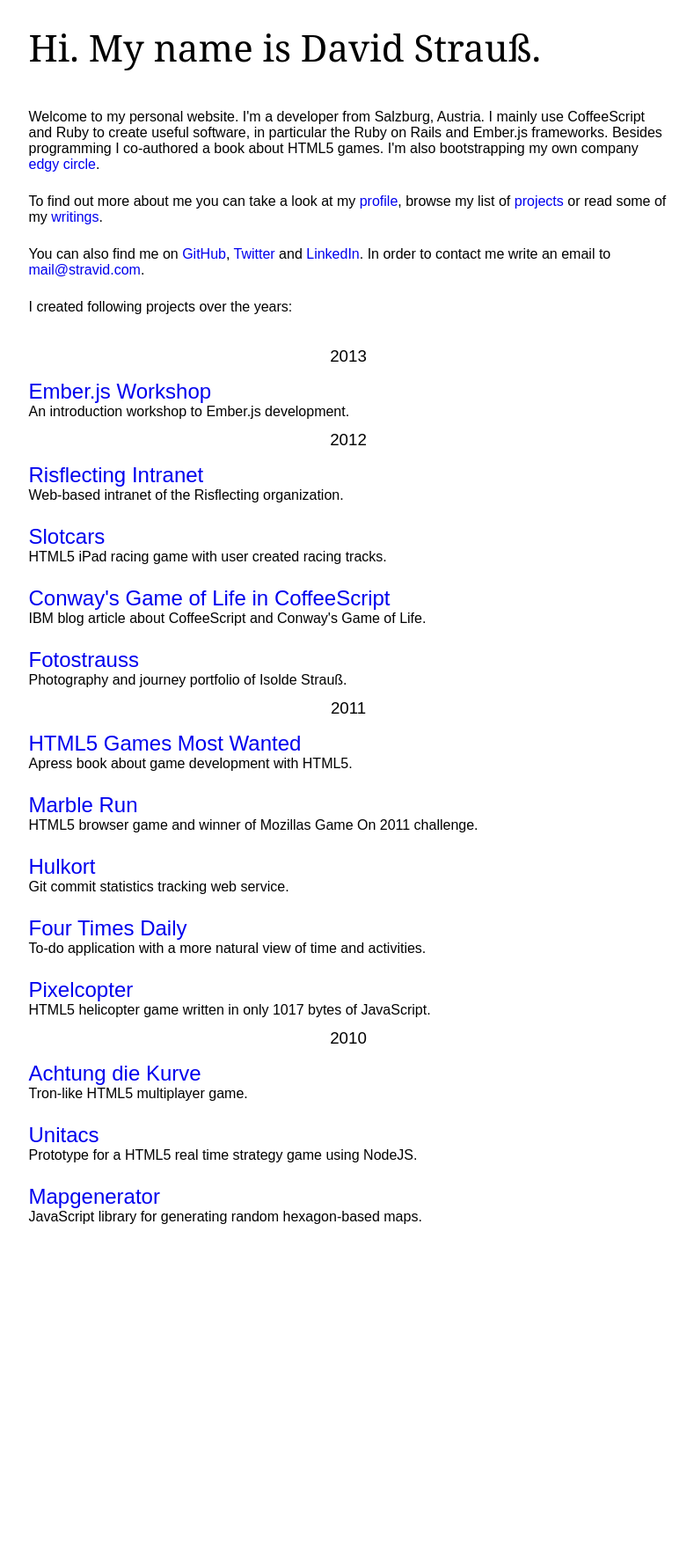
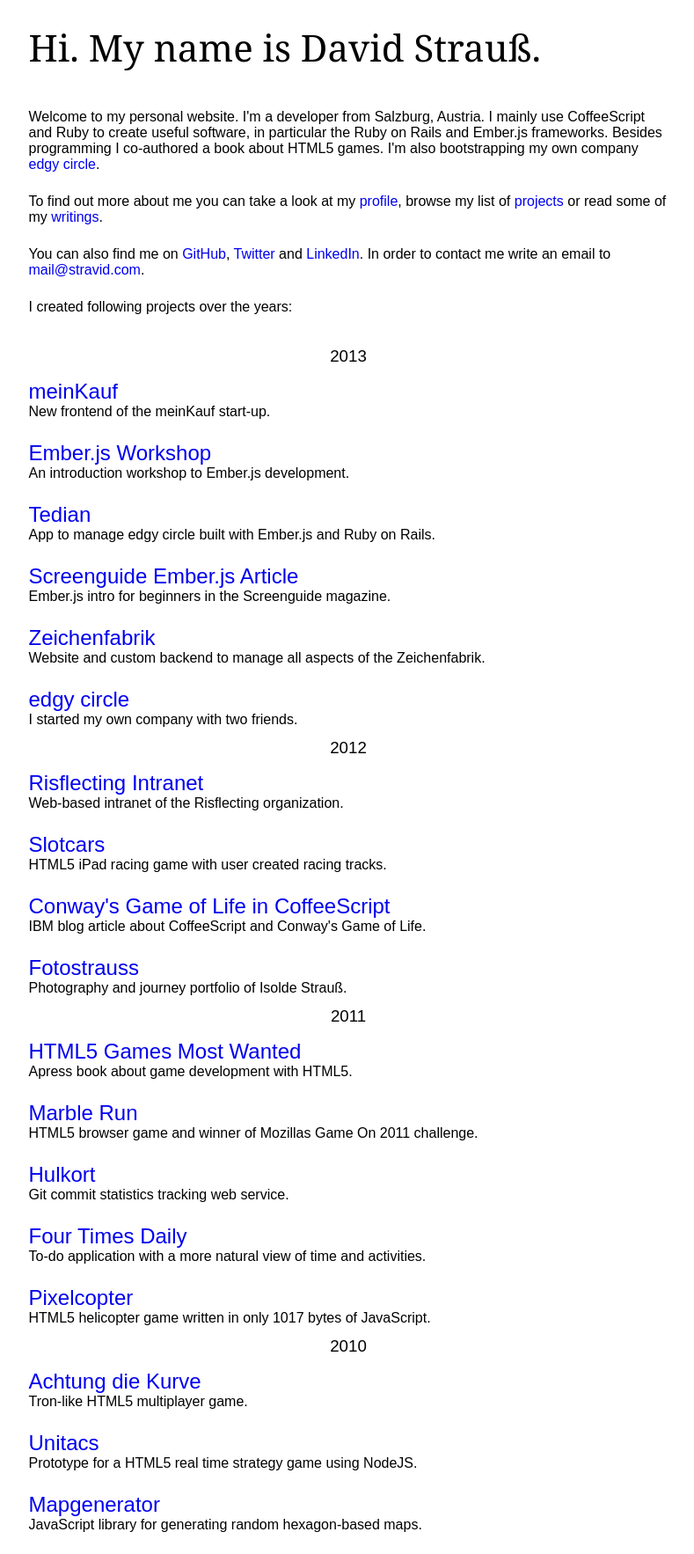
Before and after one commit to stravid/stravid-website, a Jekyll site: the page built from index.html, in a window 1280 px wide. Shown: the whole page at 88% size, without its empty margins (244-1033 px from the left). Built offline with Jekyll 4.4.1, drawn with Linux system fonts in a browser that asks for light colours; Markdown is read by kramdown in place of the engine named in the settings; comment, search, counter and statistics services are not loaded; before the commit the page ends 1416 px from its top, so only the background shows below that.

Commit message:
Update projects of 2013

```diff
--- a/index.html
+++ b/index.html
@@ -21,8 +21,28 @@
       <div class="year-divider"><h3>2013</h3></div>
       <ul>
         <li>
+          <h2><a href="http://meinkauf.at">meinKauf</a></h2>
+          <p>New frontend of the meinKauf start-up.</p>
+        </li>
+        <li>
           <h2><a href="http://edgycircle.com/leistungen/emberjs-workshop/">Ember.js Workshop</a></h2>
           <p>An introduction workshop to Ember.js development.</p>
+        </li>
+        <li>
+          <h2><a href="http://tedian.edgycircle.com">Tedian</a></h2>
+          <p>App to manage edgy circle built with Ember.js and Ruby on Rails.</p>
+        </li>
+        <li>
+          <h2><a href="http://edgycircle.com/blog/2013-edgy-circle-in-der-screenguide-ausgabe-19/">Screenguide Ember.js Article</a></h2>
+          <p>Ember.js intro for beginners in the Screenguide magazine.</p>
+        </li>
+        <li>
+          <h2><a href="http://www.zeichenfabrik.at">Zeichenfabrik</a></h2>
+          <p>Website and custom backend to manage all aspects of the Zeichenfabrik.</p>
+        </li>
+        <li>
+          <h2><a href="http://edgycircle.com">edgy circle</a></h2>
+          <p>I started my own company with two friends.</p>
         </li>
       </ul>
 
```
